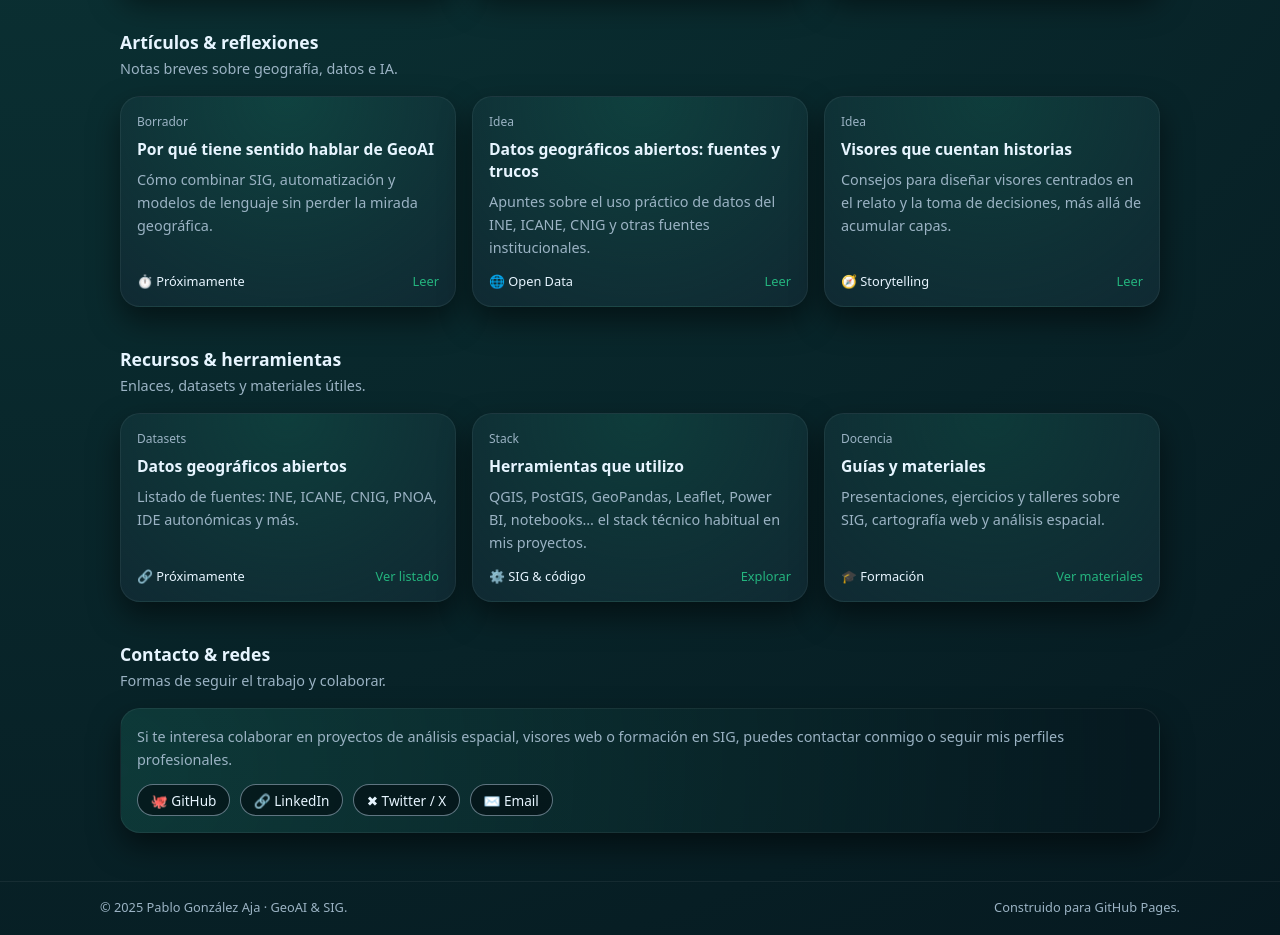
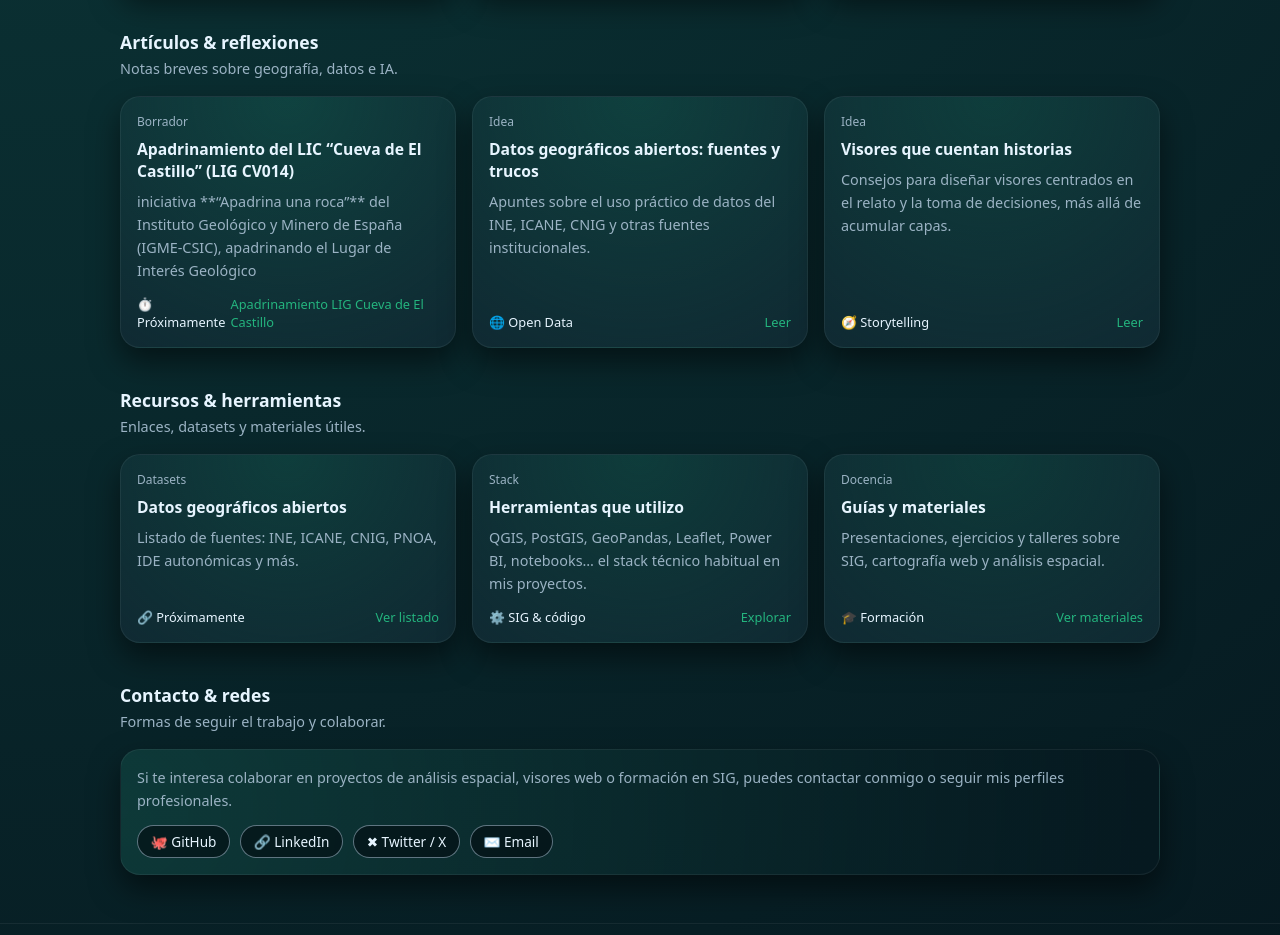
Before and after one commit to pgaja/portafolio, a plain HTML site: page index.html in a window 1280 px wide. Shown: the part 900-1835 px from the top of the page. Drawn offline with Linux system fonts and the light colour scheme.

Commit message:
Update index.html

```diff
--- a/index.html
+++ b/index.html
@@ -163,13 +163,13 @@
           <div class="grid">
             <article class="card">
               <span class="card-tag">Borrador</span>
-              <h4>Por qué tiene sentido hablar de GeoAI</h4>
+              <h4>Apadrinamiento del LIC “Cueva de El Castillo” (LIG CV014)</h4>
               <p>
-                Cómo combinar SIG, automatización y modelos de lenguaje sin perder la mirada geográfica.
+                 iniciativa **“Apadrina una roca”** del Instituto Geológico y Minero de España (IGME-CSIC), apadrinando el Lugar de Interés Geológico
               </p>
               <div class="card-footer">
                 <span>⏱️ Próximamente</span>
-                <a href="#">Leer</a>
+                <a href="lig-cueva-castillo.html">Apadrinamiento LIG Cueva de El Castillo</a>
               </div>
             </article>
 
```
